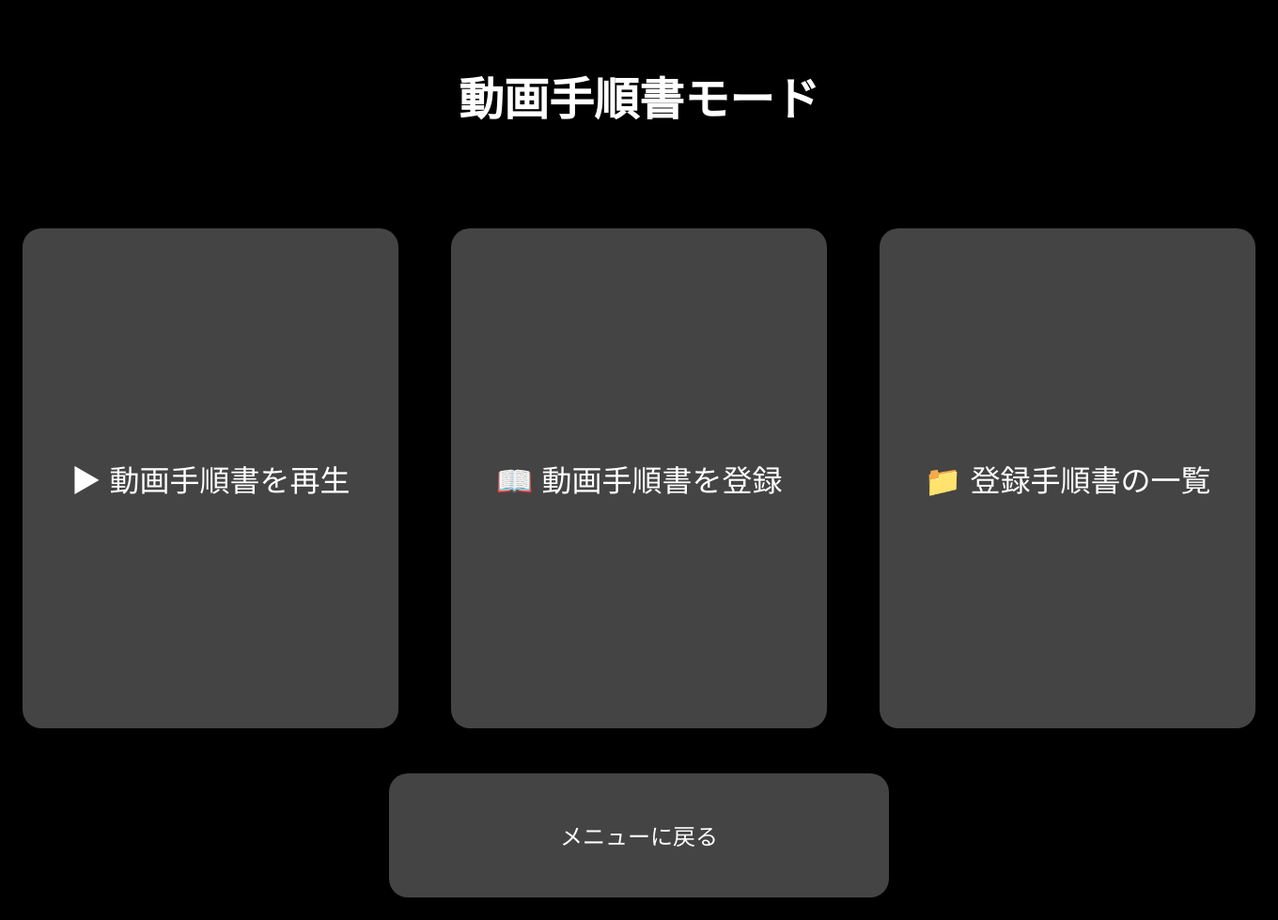
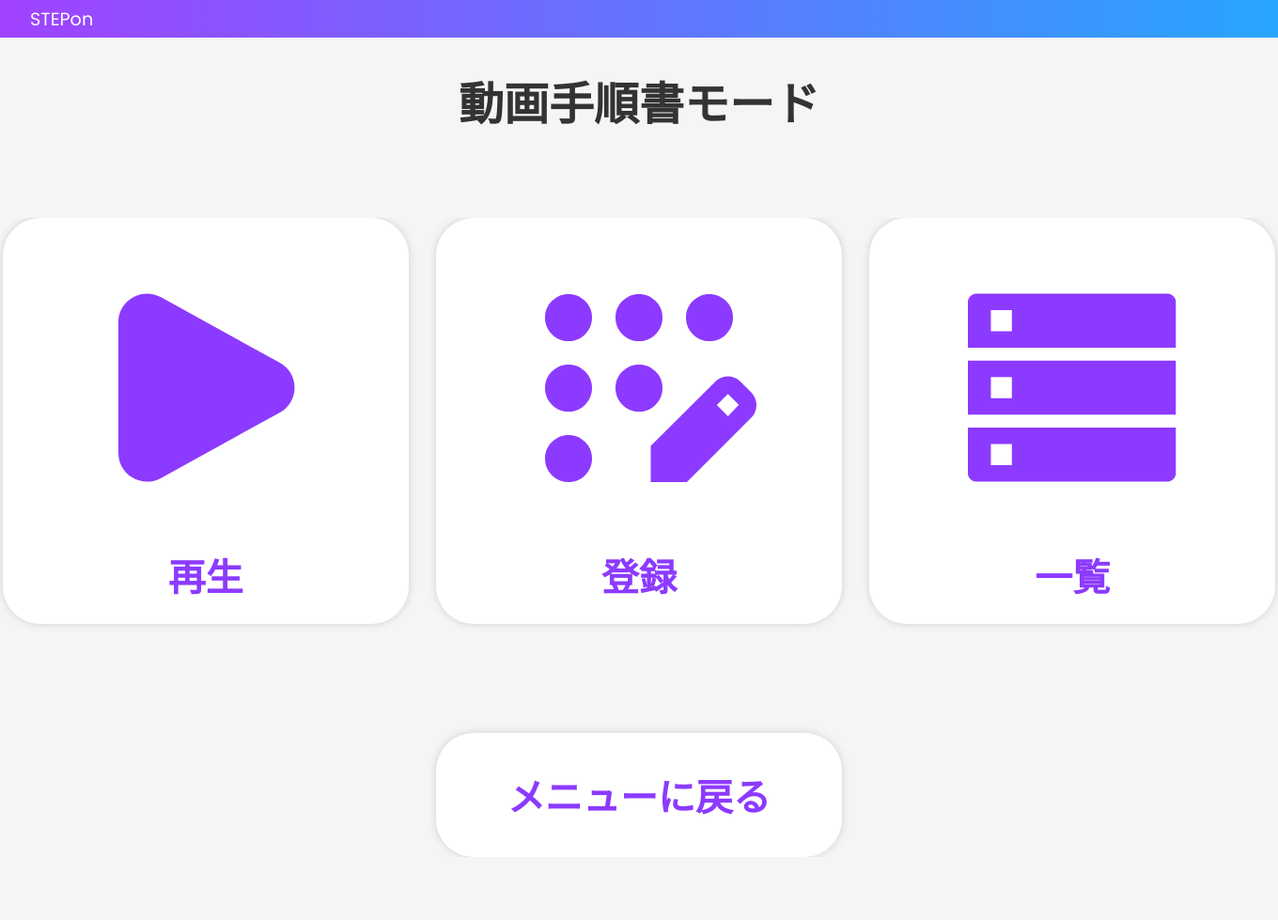
Before and after one commit to Takamachi-Walk/raspi_education_app, a Flask app: page /video_menu in a window 1360 px wide; the page is wider, and only the part inside the window is pictured. Shown: that part at 94% size. After the commit the page ends 912 px from the top of that part, so only its background shows below. Run offline with Flask 3, Linux system fonts and the light colour scheme.

Commit message:
cssとhtml分けた cssが散らかり気味 wrapper要確認

```diff
--- /dev/null
+++ b/raspi_education_app/static/css/style.css
@@ -0,0 +1,117 @@
+body {
+    color: #333;
+    background: #f5f5f5;
+    margin: 0;
+    font-size: 2rem;
+    text-align: center;
+    overflow-x: hidden;
+}
+
+.header-bar {
+  width: 100%;
+  height: 40px;
+  background: linear-gradient(to right, #a042ff, #22aaff); /* 紫青グラデ */
+  color: white;
+  font-family: 'Poppins';
+  font-size: 1.2rem;
+  padding: 0 2rem;
+  display: flex;
+  align-items: center;
+}
+
+.btn {
+    all: unset;
+    display: inline-flex;
+    flex-direction: column;
+    justify-content: center;
+    align-items: center;
+
+    width: 500px;
+    height: 500px;
+    margin: 0;
+    padding: 1rem;
+
+    background: #fff;
+    border-radius: 40px;
+    box-shadow: 0 0px 10px rgba(0, 0, 0, 0.15);
+
+    cursor: pointer;
+    vertical-align: top;
+
+    transition:
+    transform 0.15s ease-out,
+    box-shadow 0.15s ease-out,
+    background 0.2s;
+}
+
+.btn:active {
+    transform: scale(0.97);
+    box-shadow: 0 0px 4px rgba(0, 0, 0, 0.1);
+}
+
+.logo {
+    width: 300px;
+    height: auto;
+    display: block;
+    margin: 0 auto 12px auto;
+    padding: 8px;
+    transition: transform 0.2s ease;
+}
+
+.label {
+    font-size: 2.5rem;
+    font-weight: bold;
+    color: #8C3AFF;
+}
+
+.btn-wrapper {
+  display: flex;
+  justify-content: center;
+  align-items: center;
+  gap: 5rem;
+  margin-top: 5rem;
+  flex-wrap: wrap;
+}
+
+h1 {
+  font-size: 3rem;
+  margin-bottom: 0.5rem;
+}
+
+.btn-wrapper {
+  height: 500px;
+  overflow-y: auto;
+  display: flex;
+  flex-direction: column;
+  align-items: center;
+  justify-content: flex-start;
+  gap: 1.5rem;
+}
+
+.btn-wrapper {
+  margin-top: 5.6rem;
+}
+
+.btn-row {
+  margin-top: 3rem;
+}
+
+.btn-small {
+  width: 400px;
+  height: 100px;
+}
+
+.btn-middle {
+  width: 400px;
+  height: 400px;
+}
+
+.btn-manual {
+  width: 600px;
+  height: 50px;
+}
+
+.btn-back {
+  width: 100px;
+  height: 50px;
+}
--- /dev/null
+++ b/raspi_education_app/templates/base.html
@@ -0,0 +1,17 @@
+<!DOCTYPE html>
+<html lang="ja">
+<head>
+  <meta charset="UTF-8">
+  <title>{% block title %}STEPon{% endblock %}</title>
+
+  <!--共通のCSSとGoogle Fonts -->
+  <link rel="stylesheet" href="{{ url_for('static', filename='css/style.css') }}">
+  <link href="https://fonts.googleapis.com/css2?family=Poppins:wght@400;700&display=swap" rel="stylesheet">
+</head>
+<body>
+  <div class="header-bar">STEPon</div>
+
+  {% block content %}
+  {% endblock %}
+</body>
+</html>
--- a/raspi_education_app/templates/video_menu.html
+++ b/raspi_education_app/templates/video_menu.html
@@ -1,92 +1,28 @@
-<!DOCTYPE html>
-<html lang="ja">
-<head>
-  <meta charset="UTF-8">
-  <title>動画手順書メニュー</title>
-  <style>
-    * {
-      box-sizing: border-box;
-    }
+{% extends 'base.html' %}
 
-    body {
-      background: black;
-      color: white;
-      font-size: 2rem;
-      text-align: center;
-      margin-top: 8.4vh;
-      font-family: sans-serif;
-    }
+{% block title %}動画手順書モード{% endblock %}
 
-    h1 {
-      font-size: 3rem;
-      margin-bottom: 0.5rem;
-    }
-
-    button {
-      all: unset; /* デフォルトのボタンスタイルを無効化 */
-      cursor: pointer;
-    }
-
-    .btnmain, .btnsub {
-      display: flex;
-      flex-direction: column;
-      justify-content: center;
-      align-items: center;
-      background: #444;
-      color: white;
-      border-radius: 20px;
-      transition: background 0.2s;
-    }
-
-    .btnmain {
-      width: 500px;
-      height: 500px;
-      margin: 1rem;
-      padding: 1rem;
-      font-size: 2rem;
-    }
-
-    .btnsub {
-      width: 500px;
-      height: 100px;
-      margin: 1rem;
-      padding: 1rem;
-      font-size: 1.5rem;
-    }
-
-    .btnmain:hover,
-    .btnsub:hover {
-      background: #666;
-    }
-
-    .btn-wrapper,
-    .btn-row {
-      display: flex;
-      align-items: center;
-      justify-content: center;
-      gap: 1.5rem;
-    }
-
-    .btn-wrapper {
-      margin-top: 5.6rem;
-    }
-
-    .btn-row {
-      margin-top: 1rem;
-    }
-  </style>
-</head>
-<body>
+{% block content %}
   <h1>動画手順書モード</h1>
 
   <div class="btn-wrapper">
-    <button class="btnmain" onclick="location.href='/video_manual_selector'">▶ 動画手順書を再生</button>
-    <button class="btnmain" onclick="location.href='/register_manual'">📖 動画手順書を登録</button>
-    <button class="btnmain" onclick="location.href='/manual_list'">📁 登録手順書の一覧</button>
+    <button class="btn btn-middle" onclick="location.href='/video_manual_selector'">
+      <img src="/static/assets/material-symbols-play.svg" alt="logo" class="logo">
+      <span class="label">再生</span>
+    </button>
+    <button class="btn btn-middle" onclick="location.href='/register_manual'">
+      <img src="/static/assets/material-symbols_app-registration.svg" alt="logo" class="logo">
+      <span class="label">登録</span>
+    </button>
+    <button class="btn btn-middle" onclick="location.href='/manual_list'">
+      <img src="/static/assets/material-symbols-light_data-table.svg" alt="logo" class="logo">
+      <span class="label">一覧</span>
+    </button>
   </div>
 
   <div class="btn-row">
-    <button class="btnsub" onclick="location.href='/'">メニューに戻る</button>
+    <button class="btn btn-small" onclick="location.href='/'">
+      <span class="label">メニューに戻る</span>
+    </button>
   </div>
-</body>
-</html>
+{% endblock %}
```
Also changed, not shown: raspi_education_app/templates/index.html (+15 -61 lines), raspi_education_app/templates/video_manual_selector.html (+24 -71 lines), raspi_education_app/app.py (line endings or trailing spaces), raspi_education_app/static/assets/basil_timer-solid.svg (added), raspi_education_app/static/assets/material-symbols-light_data-table.svg (added), raspi_education_app/static/assets/material-symbols-play.svg (added), raspi_education_app/static/assets/material-symbols_app-registration.svg (added), raspi_education_app/static/assets/ri_book-fill.svg (added).
